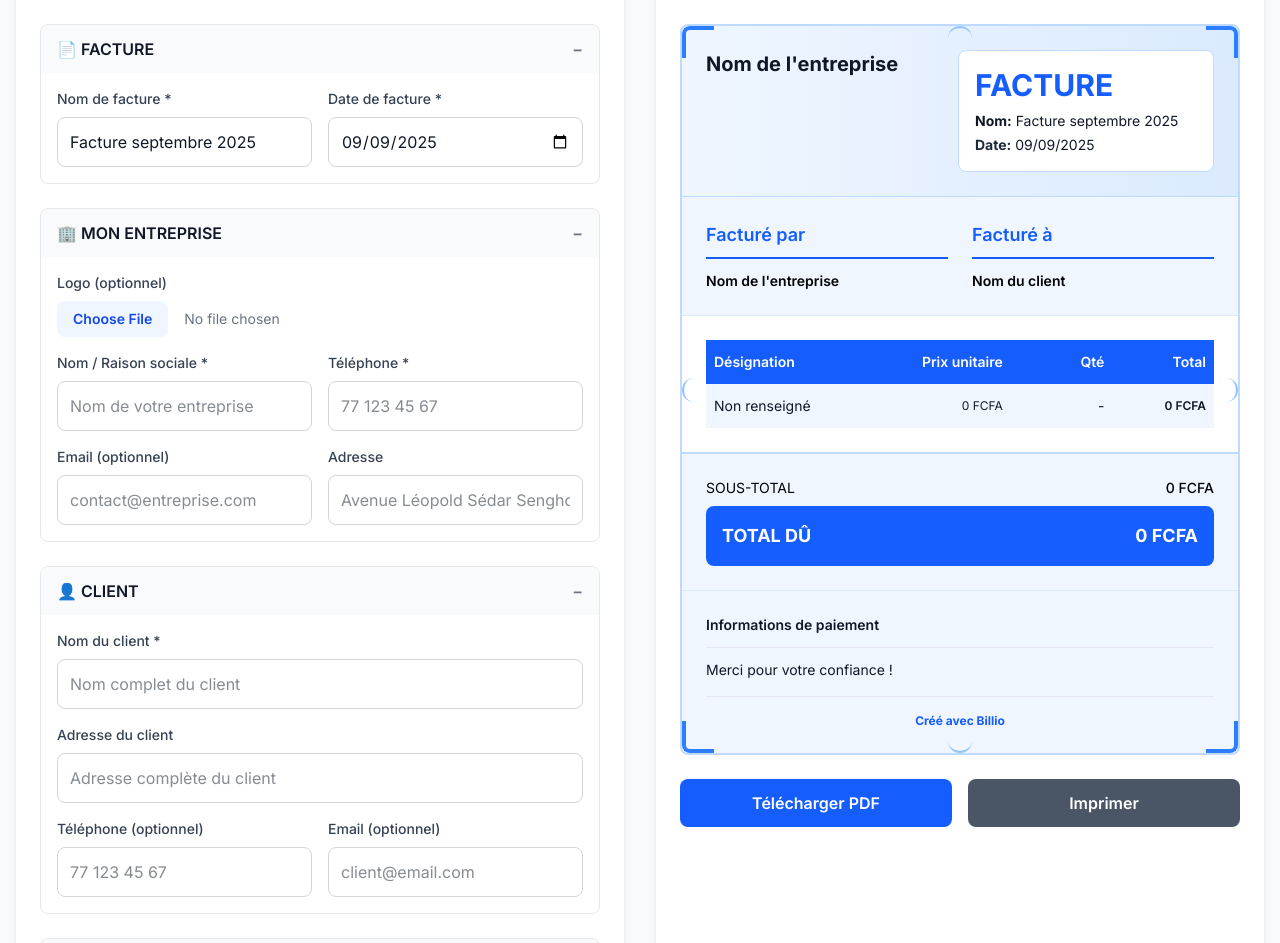
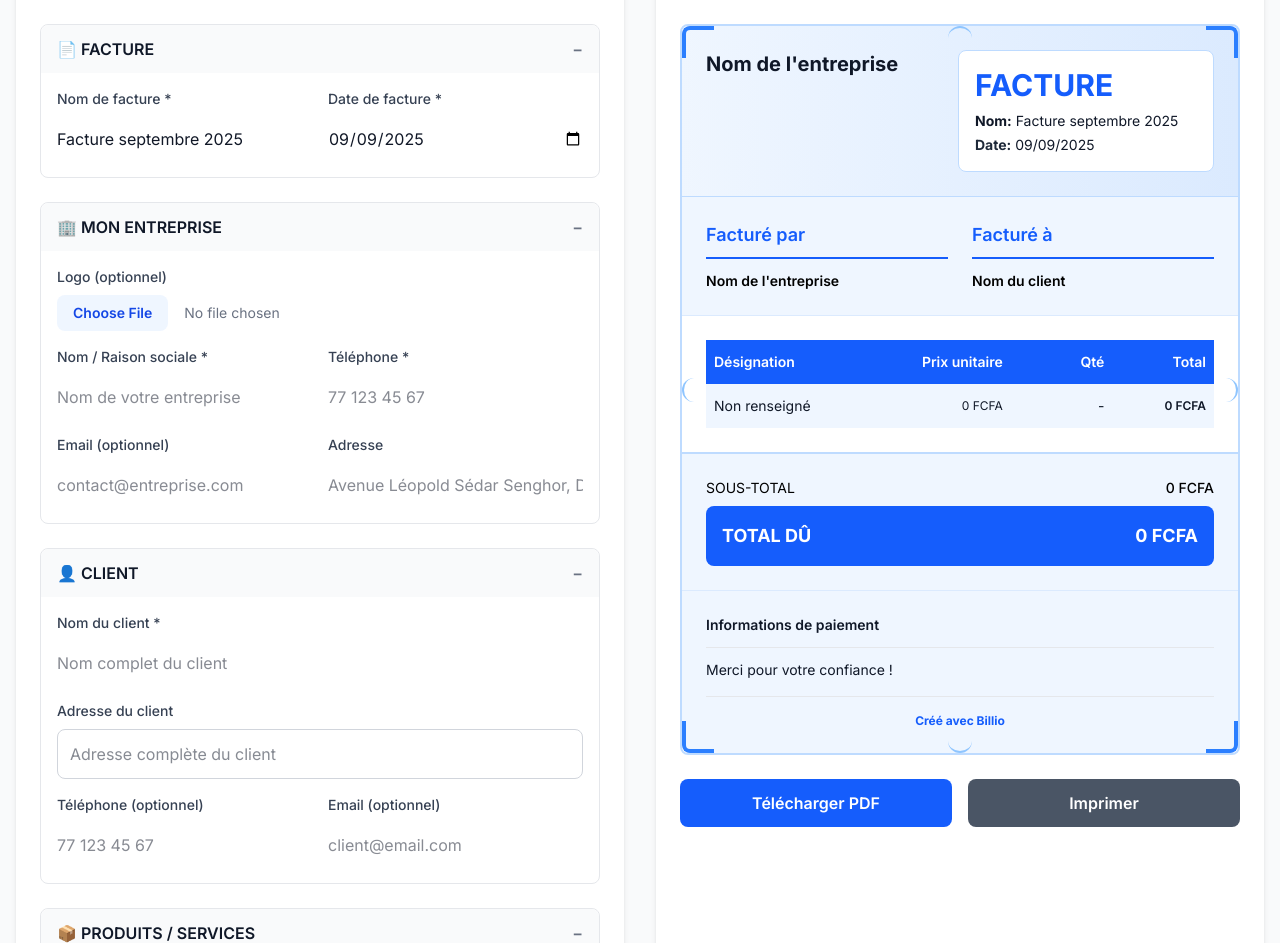
Before and after one commit to CodeMasterSn/Billio, a Next.js app: page /create-invoice in a window 1280 px wide. Shown: the part 309-1252 px from the top of the page. Built offline with nearby package versions, Linux system fonts and the light colour scheme.

Commit message:
correction bug couleur sur champ de formulaire

```diff
--- a/src/app/create-invoice/components/InvoiceForm.js
+++ b/src/app/create-invoice/components/InvoiceForm.js
@@ -110,10 +110,12 @@ export default function InvoiceForm({
                   value={invoiceData.invoice?.name || ''}
                   onChange={(e) => handleInputChange('invoice', 'name', e.target.value)}
                   placeholder="Ex: Facture Web Design - Janvier 2024"
-                  className={`w-full p-3 border rounded-lg focus:ring-2 focus:ring-blue-500 focus:border-blue-500 text-gray-900 ${
+                  className={`invoice-form-input w-full ${
                     validationErrors['invoice.name'] ? 'border-red-500 bg-red-50' : 'border-gray-300'
                   }`}
                   required
+                  autoComplete="off"
+                  inputMode="text"
                 />
               </div>
 
@@ -125,7 +127,7 @@ export default function InvoiceForm({
                   type="date"
                   value={invoiceData.invoice?.date || ''}
                   onChange={(e) => handleInputChange('invoice', 'date', e.target.value)}
-                  className={`w-full p-3 border rounded-lg focus:ring-2 focus:ring-blue-500 focus:border-blue-500 text-gray-900 ${
+                  className={`invoice-form-input w-full ${
                     validationErrors['invoice.date'] ? 'border-red-500 bg-red-50' : 'border-gray-300'
                   }`}
                   required
@@ -189,10 +191,12 @@ export default function InvoiceForm({
                   value={invoiceData.company?.name || ''}
                   onChange={(e) => handleInputChange('company', 'name', e.target.value)}
                   placeholder="Nom de votre entreprise"
-                  className={`w-full p-3 border rounded-lg focus:ring-2 focus:ring-blue-500 focus:border-blue-500 text-gray-900 ${
+                  className={`invoice-form-input w-full ${
                     validationErrors['company.name'] ? 'border-red-500 bg-red-50' : 'border-gray-300'
                   }`}
                   required
+                  autoComplete="off"
+                  inputMode="text"
                 />
               </div>
 
@@ -205,10 +209,12 @@ export default function InvoiceForm({
                   value={invoiceData.company?.phone || ''}
                   onChange={(e) => handleInputChange('company', 'phone', e.target.value)}
                   placeholder="77 123 45 67"
-                  className={`w-full p-3 border rounded-lg focus:ring-2 focus:ring-blue-500 focus:border-blue-500 text-gray-900 ${
+                  className={`invoice-form-input w-full ${
                     validationErrors['company.phone'] ? 'border-red-500 bg-red-50' : 'border-gray-300'
                   }`}
                   required
+                  autoComplete="off"
+                  inputMode="tel"
                 />
               </div>
             </div>
@@ -223,7 +229,11 @@ export default function InvoiceForm({
                   value={invoiceData.company?.email || ''}
                   onChange={(e) => handleInputChange('company', 'email', e.target.value)}
                   placeholder="contact@entreprise.com"
-                  className="w-full p-3 border border-gray-300 rounded-lg focus:ring-2 focus:ring-blue-500 focus:border-blue-500 text-gray-900"
+                  className="invoice-form-input w-full"
+                autoComplete="off"
+                inputMode="text"
+                  autoComplete="email"
+                  inputMode="email"
                 />
               </div>
 
@@ -236,7 +246,11 @@ export default function InvoiceForm({
                   value={invoiceData.company?.address || ''}
                   onChange={(e) => handleInputChange('company', 'address', e.target.value)}
                   placeholder="Avenue Léopold Sédar Senghor, Dakar"
-                  className="w-full p-3 border border-gray-300 rounded-lg focus:ring-2 focus:ring-blue-500 focus:border-blue-500 text-gray-900"
+                  className="invoice-form-input w-full"
+                autoComplete="off"
+                inputMode="text"
+                  autoComplete="off"
+                  inputMode="text"
                 />
               </div>
             </div>
@@ -265,10 +279,12 @@ export default function InvoiceForm({
                 value={invoiceData.client?.name || ''}
                 onChange={(e) => handleInputChange('client', 'name', e.target.value)}
                 placeholder="Nom complet du client"
-                className={`w-full p-3 border rounded-lg focus:ring-2 focus:ring-blue-500 focus:border-blue-500 text-gray-900 ${
+                className={`invoice-form-input w-full ${
                   validationErrors['client.name'] ? 'border-red-500 bg-red-50' : 'border-gray-300'
                 }`}
                 required
+                autoComplete="off"
+                inputMode="text"
               />
             </div>
 
@@ -295,7 +311,9 @@ export default function InvoiceForm({
                   value={invoiceData.client?.phone || ''}
                   onChange={(e) => handleInputChange('client', 'phone', e.target.value)}
                   placeholder="77 123 45 67"
-                  className="w-full p-3 border border-gray-300 rounded-lg focus:ring-2 focus:ring-blue-500 focus:border-blue-500 text-gray-900"
+                  className="invoice-form-input w-full"
+                  autoComplete="tel"
+                  inputMode="tel"
                 />
               </div>
 
@@ -308,7 +326,9 @@ export default function InvoiceForm({
                   value={invoiceData.client?.email || ''}
                   onChange={(e) => handleInputChange('client', 'email', e.target.value)}
                   placeholder="client@email.com"
-                  className="w-full p-3 border border-gray-300 rounded-lg focus:ring-2 focus:ring-blue-500 focus:border-blue-500 text-gray-900"
+                  className="invoice-form-input w-full"
+                  autoComplete="email"
+                  inputMode="email"
                 />
               </div>
             </div>
@@ -492,7 +512,9 @@ export default function InvoiceForm({
                   value={invoiceData.company?.mobileMoneyNumber || ''}
                   onChange={(e) => handleInputChange('company', 'mobileMoneyNumber', e.target.value)}
                   placeholder={invoiceData.company.mobileMoneyService === 'Orange Money' ? '77 123 45 67' : '70 123 45 67'}
-                  className="w-full p-3 border border-gray-300 rounded-lg focus:ring-2 focus:ring-blue-500 focus:border-blue-500 text-gray-900"
+                  className="invoice-form-input w-full"
+                  autoComplete="tel"
+                  inputMode="tel"
                 />
               </div>
             )}
--- a/src/styles/mobile-optimizations.css
+++ b/src/styles/mobile-optimizations.css
@@ -34,6 +34,8 @@ button, input[type="button"], input[type="submit"], input[type="reset"] {
   appearance: none;
   border-radius: 8px;
   -webkit-border-radius: 8px;
+  color: #111827 !important; /* Force la couleur de texte noire */
+  background-color: white;
 }
 
 /* Focus management pour iOS */
@@ -133,6 +135,7 @@ button, input[type="button"], input[type="submit"], input[type="reset"] {
   -webkit-appearance: none;
   appearance: none;
   background-color: white;
+  color: #111827 !important; /* Force la couleur de texte noire */
   transition: all 0.2s ease;
   -webkit-transition: all 0.2s ease;
 }
@@ -239,9 +242,26 @@ button, input[type="button"], input[type="submit"], input[type="reset"] {
   input[type="email"],
   input[type="tel"],
   input[type="number"],
+  input[type="password"],
+  input[type="search"],
   select,
   textarea {
     font-size: 16px !important;
+    color: #111827 !important; /* Force la couleur de texte noire */
+    background-color: white !important; /* Force le fond blanc */
+    -webkit-text-fill-color: #111827 !important; /* Safari spécifique */
+  }
+
+  /* Correction spécifique pour les inputs avec placeholder */
+  input::placeholder {
+    color: #6b7280 !important;
+    -webkit-text-fill-color: #6b7280 !important;
+  }
+
+  /* Correction pour les inputs en focus */
+  input:focus {
+    color: #111827 !important;
+    -webkit-text-fill-color: #111827 !important;
   }
 }
 
```
